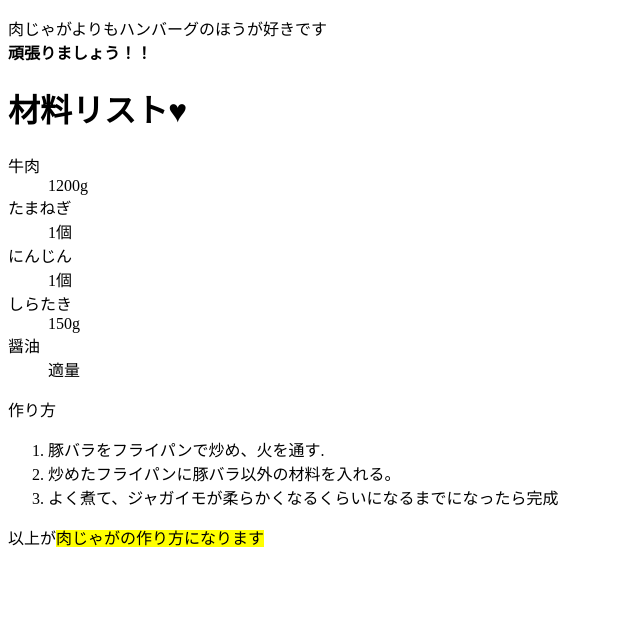
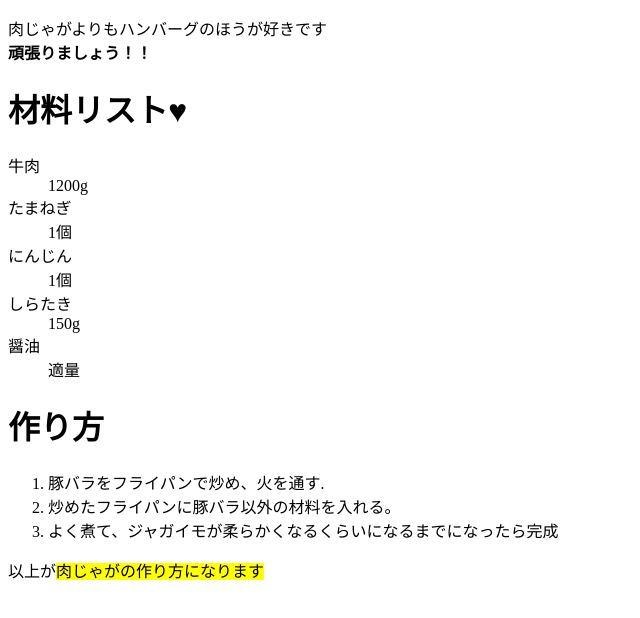
Before and after one commit to kubomasao8145/web1-5, a plain HTML site: page index.html in a window 1280 px wide. Shown: the whole page, without its empty margins (0-640 px from the left). Drawn offline with Linux system fonts and the light colour scheme.

Commit message:
Update index.html

```diff
--- a/index.html
+++ b/index.html
@@ -6,8 +6,6 @@
 
   </head>
 <body>
-
-
   <p>肉じゃがよりもハンバーグのほうが好きです<br>
   <strong>頑張りましょう！！</strong></p>
   <h1>材料リスト♥</h1>
@@ -20,7 +18,7 @@
   <dt>醤油</dt><dd>適量</dd>
   </dl>
 
-  <hl>作り方</h1>
+  <h1>作り方</h1>
   <ol>
   <li>豚バラをフライパンで炒め、火を通す.</li>
   <li>炒めたフライパンに豚バラ以外の材料を入れる。</li>
@@ -28,16 +26,5 @@
   </ol>
 
   <p>以上が<mark>肉じゃがの作り方になります</mark></p>
-  <section>
-
-
-
-
-
-
-
-
-
-   </section>
 </body>
 </html>
```
